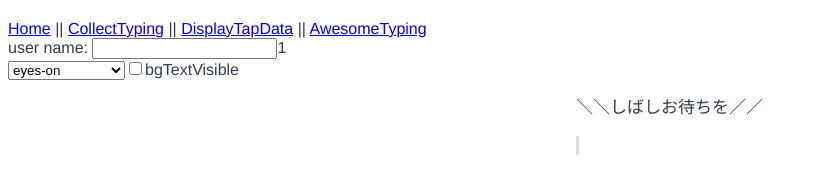
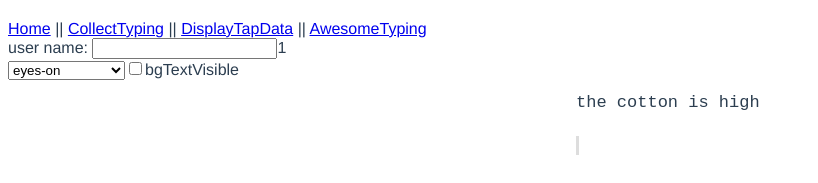
Before and after one commit to kame-u-y/InvisibleSplitKeyboard, a Vue app in the folder invisible-split-keyboard/: page /collectTyping in a window 1280 px wide. Shown: the top 183 px of the page, without its empty margins (0-818 px from the left). Built offline with nearby package versions, Linux system fonts and the light colour scheme; the HTML template or start-up script is replaced by a standard one.

Commit message:
初期化のupdateGivenTextを適切なところで

```diff
--- a/invisible-split-keyboard/src/components/TaskSentence.vue
+++ b/invisible-split-keyboard/src/components/TaskSentence.vue
@@ -10,12 +10,17 @@
 </template>
 
 <script>
+import { onMounted } from 'vue';
 import { useStore } from '../stores/collectTypingStore';
 
 export default {
   name: 'TaskSentence',
   setup() {
-    const { givenText, inputText } = useStore();
+    const { givenText, inputText, updateGivenText } = useStore();
+
+    onMounted(() => {
+      updateGivenText();
+    });
 
     return { givenText, inputText };
   },
```
